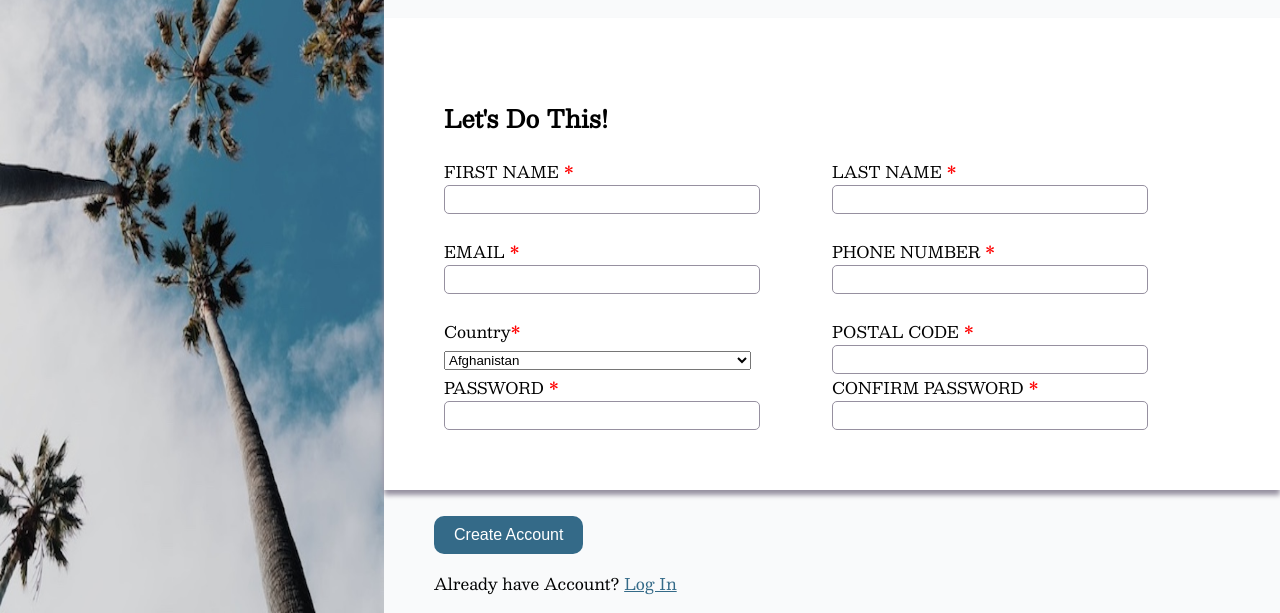
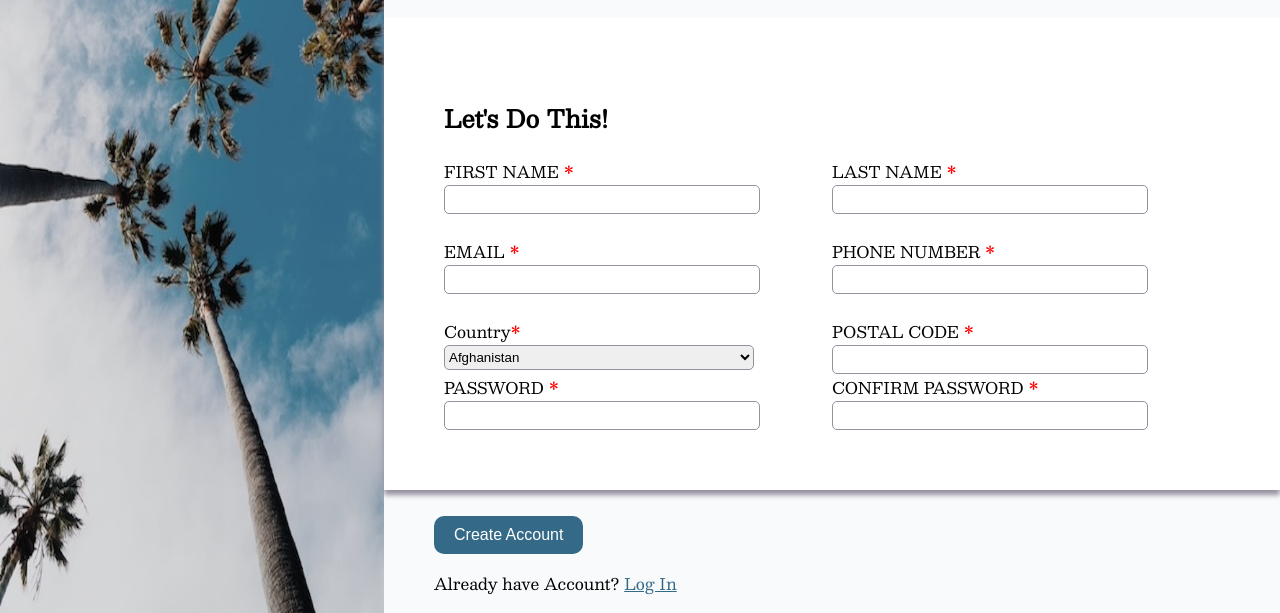
Before and after one commit to Kekwulugo/Signup-Form, a plain HTML site: page index.html in a window 1280 px wide. Shown: the part 271-884 px from the top of the page. Drawn offline with Linux system fonts and the light colour scheme.

Commit message:
Update style.css

```diff
--- a/Assets/css/style.css
+++ b/Assets/css/style.css
@@ -100,11 +100,11 @@ h2{
  grid-column: 1/3;
 }
 
-input:focus{
+input:focus, select:focus{
  border: 2px solid blue;
 }
 
-input{
+input, select{
  display: block;
  width: 80%;
  height: 25px;
```
